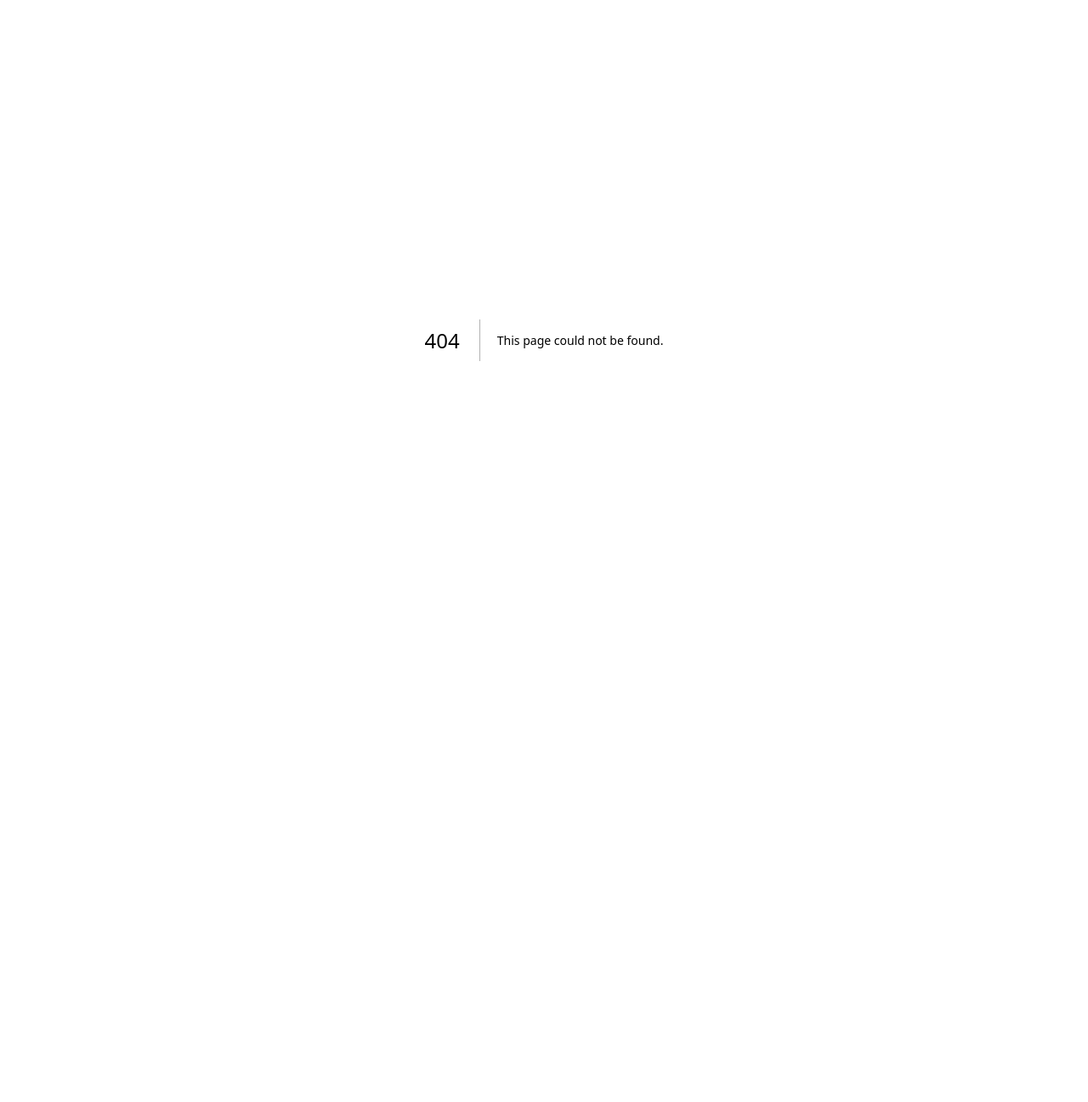
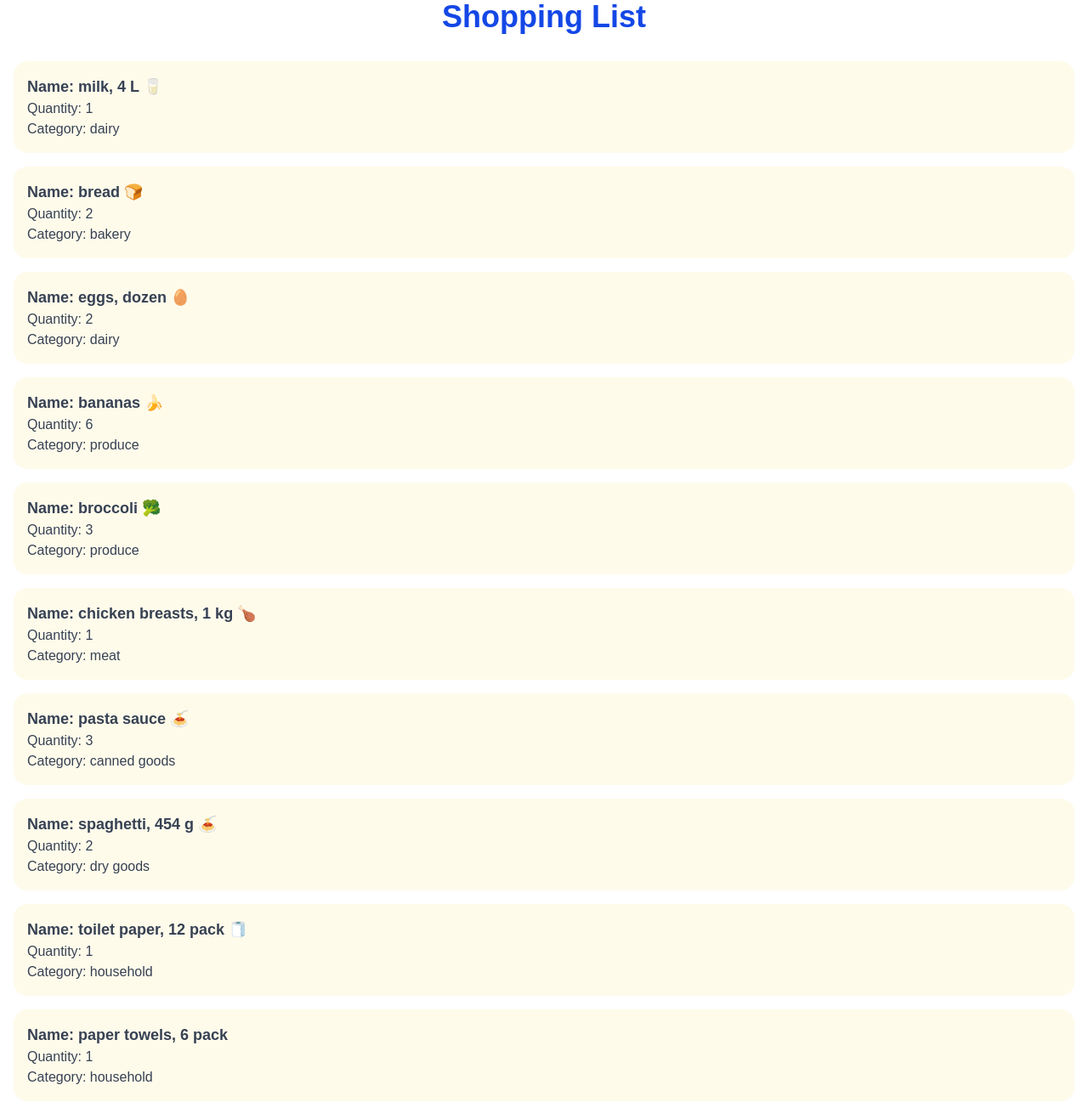
Before and after one commit to VincentManimtim/cprg306-assignments, a Next.js app: page /week-3 in a window 1280 px wide. Before the commit this address had no page. Shown: the top 1297 px of the page at 85% size. Before the commit the page ends 800 px from the top, so only its background shows below. Built offline with nearby package versions, Linux system fonts and the light colour scheme.

Commit message:
assignment 3
made a shopping list

```diff
--- a/app/page.js
+++ b/app/page.js
@@ -8,6 +8,8 @@
       <h1>CPRG 306 ASSIGNMENT</h1>
       <ul>
         <li><Link className="text-blue-600 hover:underline hover:text-cyan-300" href="./week-2">Week 2 Assignment</Link></li>
+
+        <li><Link className="text-blue-600 hover:underline hover:text-cyan-300" href="./week-3">Week 3 Assignment</Link></li>
       </ul>
     </main>
   );
--- a/app/week-2/page.js
+++ b/app/week-2/page.js
@@ -4,7 +4,6 @@
 
 
 export default function MySecondPage(){
-
 
     return(
 
--- /dev/null
+++ b/app/week-3/item-list.js
@@ -0,0 +1,93 @@
+import React from 'react';
+import Item from './item';
+
+export default function ItemList() {
+  const item1 = {
+    name: "milk, 4 L 🥛",
+    quantity: 1,
+    category: "dairy",
+  };
+
+  const item2 = {
+    name: "bread 🍞",
+    quantity: 2,
+    category: "bakery",
+  };
+
+  const item3 = {
+    name: "eggs, dozen 🥚",
+    quantity: 2,
+    category: "dairy",
+  };
+
+  const item4 = {
+    name: "bananas 🍌",
+    quantity: 6,
+    category: "produce",
+  };
+
+  const item5 = {
+    name: "broccoli 🥦",
+    quantity: 3,
+    category: "produce",
+  };
+
+  const item6 = {
+    name: "chicken breasts, 1 kg 🍗",
+    quantity: 1,
+    category: "meat",
+  };
+
+  const item7 = {
+    name: "pasta sauce 🍝",
+    quantity: 3,
+    category: "canned goods",
+  };
+
+  const item8 = {
+    name: "spaghetti, 454 g 🍝",
+    quantity: 2,
+    category: "dry goods",
+  };
+
+  const item9 = {
+    name: "toilet paper, 12 pack 🧻",
+    quantity: 1,
+    category: "household",
+  };
+
+  const item10 = {
+    name: "paper towels, 6 pack",
+    quantity: 1,
+    category: "household",
+  };
+
+  const item11 = {
+    name: "dish soap 🍽️",
+    quantity: 1,
+    category: "household",
+  };
+
+  const item12 = {
+    name: "hand soap 🧼",
+    quantity: 4,
+    category: "household",
+  };
+
+  return (
+    <ul>
+      <Item name={item1.name} quantity={item1.quantity} category={item1.category} />
+      <Item name={item2.name} quantity={item2.quantity} category={item2.category} />
+      <Item name={item3.name} quantity={item3.quantity} category={item3.category} />
+      <Item name={item4.name} quantity={item4.quantity} category={item4.category} />
+      <Item name={item5.name} quantity={item5.quantity} category={item5.category} />
+      <Item name={item6.name} quantity={item6.quantity} category={item6.category} />
+      <Item name={item7.name} quantity={item7.quantity} category={item7.category} />
+      <Item name={item8.name} quantity={item8.quantity} category={item8.category} />
+      <Item name={item9.name} quantity={item9.quantity} category={item9.category} />
+      <Item name={item10.name} quantity={item10.quantity} category={item10.category} />
+      <Item name={item11.name} quantity={item11.quantity} category={item11.category} />
+      <Item name={item12.name} quantity={item12.quantity} category={item12.category} />
+    </ul>
+  );
+}
--- /dev/null
+++ b/app/week-3/item.js
@@ -0,0 +1,17 @@
+
+
+export default function Item(props){
+
+    let { name, quantity, category} = props;
+
+    return (
+    <li className="bg-amber-50 m-4 p-4 rounded-2xl">
+      <h3 className="text-gray-700 text-lg font-bold">Name: {name}</h3>
+      <ul>
+        <li className="text-gray-700">Quantity: {quantity}</li>
+        <li className="text-gray-700">Category: {category}</li>
+      </ul>
+    </li>
+  );
+
+}
--- /dev/null
+++ b/app/week-3/page.js
@@ -0,0 +1,13 @@
+import React from 'react';
+import ItemList from './item-list';
+
+export default function Page() {
+  return (
+    <main className="">
+      <h1 className="text-4xl font-bold text-center mb-8 text-blue-700">
+        Shopping List
+      </h1>
+      <ItemList />
+    </main>
+  );
+}
```
